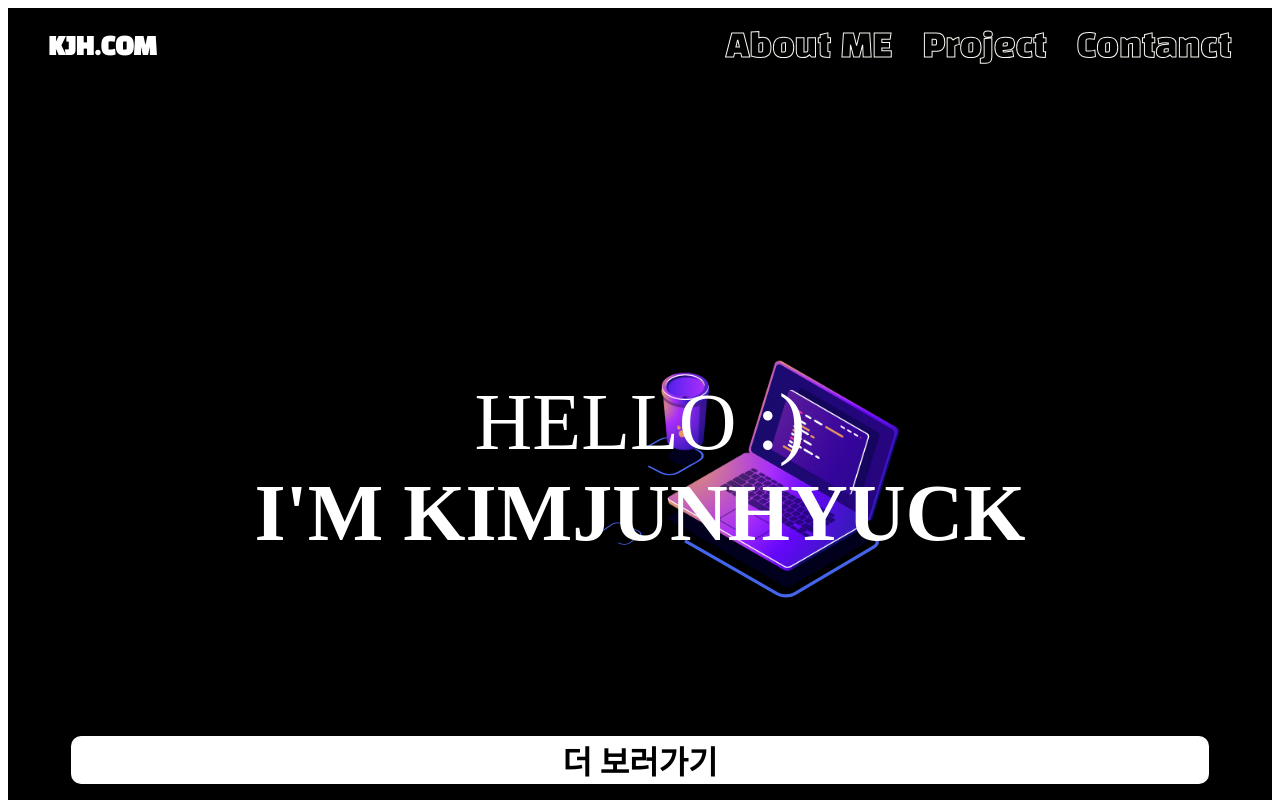
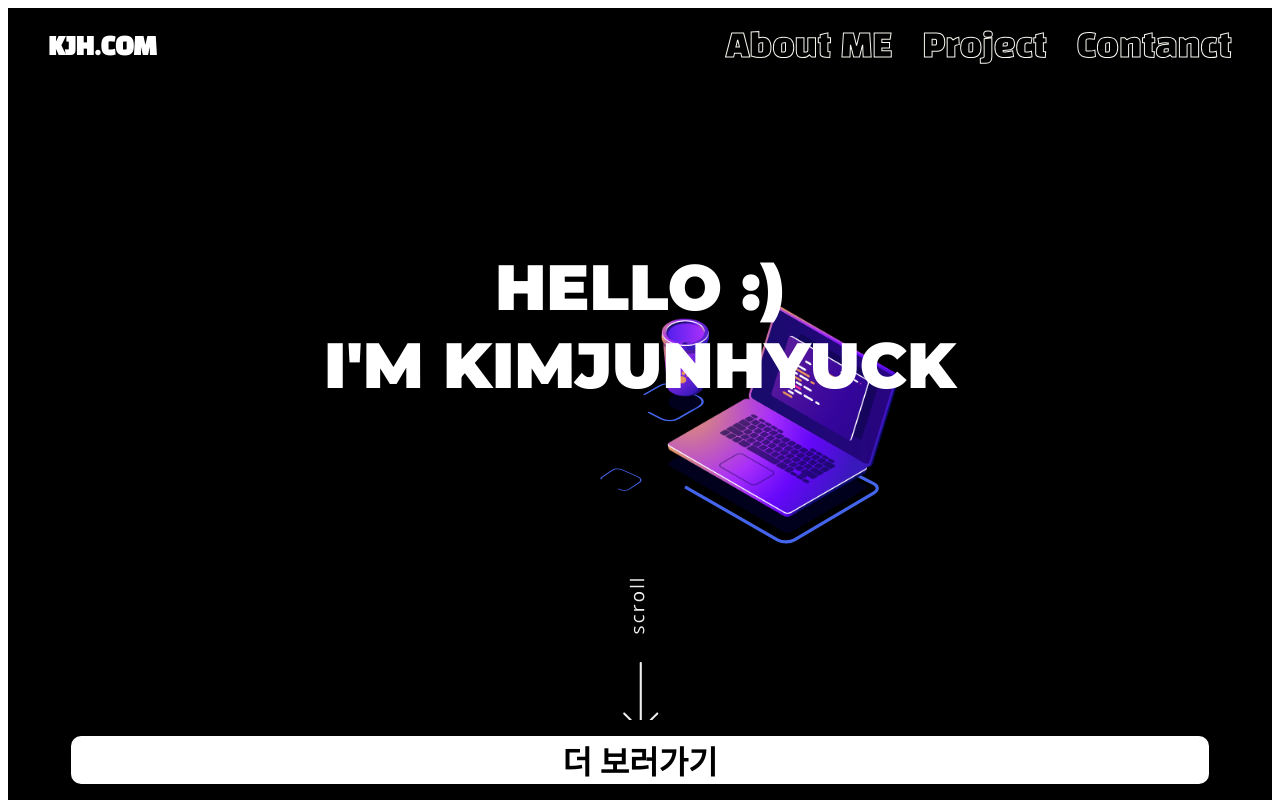
Before and after one commit to heisjun/Junhyuck.com, a React (Create React App) app: page / in a window 1280 px wide. Shown: the top 800 px of the page. Built offline with nearby package versions, Linux system fonts and the light colour scheme.

Commit message:
Desing : Change MainPage title text
메인페이지 텍스트를 글리치텍스트로 전환

```diff
--- a/src/pages/MainPage/index.tsx
+++ b/src/pages/MainPage/index.tsx
@@ -1,6 +1,6 @@
 /** @jsxImportSource @emotion/react */
 import { css, keyframes } from "@emotion/react";
-import React, { useState } from "react";
+import React, { useEffect, useRef, useState } from "react";
 import About from "components/About";
 import AboutSecond from "components/AboutSecond";
 import Lottie from "lottie-react";
@@ -8,6 +8,7 @@ import lottieScroll from "assets/image/3aM6pLo3nl.json";
 import lottieComputer from "assets/image/animation_lldr6qq9.json";
 import useObserver from "hooks/useObserver";
 import Header from "components/Layout/Header/Header";
+import GlitchText from "components/GlitchText";
 
 function MainPage() {
   const [isInViewport, setIsInViewport] = useState(false);
@@ -48,15 +49,17 @@ function MainPage() {
     justify-content: center;
     align-items: center;
     color: white;
-    font-size: 5em;
+    font-size: 5vw;
     font-weight: bold;
+    font-family: "Montserrat", sans-serif;
     ${isInViewport ? fadeInStyles : fadeOutStyles};
   `;
 
   const textStyle = css`
     color: white;
-    font-size: 5em;
+    font-size: 5vw;
     ${isInViewport ? fadeInStyles : fadeOutStyles};
+    font-family: "Montserrat", sans-serif;
   `;
 
   const logoImgStyle = css`
@@ -86,7 +89,6 @@ function MainPage() {
   });
 
   return (
-    <>
     <div css={mainContainerStyle}>
       <section css={sectionStyle}>
         <Header />
@@ -94,9 +96,11 @@ function MainPage() {
           <div css={logoImgStyle}>
             <Lottie animationData={lottieComputer} />
           </div>
-            <span css={textStyle}>HELLO :)</span>
+          <span css={textStyle}>
+            <GlitchText text="HELLO :)" />
+          </span>
           <div css={decoStyle} ref={ref}>
-              I'M KIMJUNHYUCK
+            <GlitchText text="I'M KIMJUNHYUCK" />
           </div>
           <div css={scrollLottieStyle}>
             <Lottie animationData={lottieScroll} />
@@ -106,7 +110,6 @@ function MainPage() {
       <About />
       <AboutSecond />
     </div>
-    </>
   );
 }
 
@@ -125,7 +128,7 @@ const mainBlockStyle = css`
   display: flex;
   flex-direction: column;
   align-items: center;
-  justify-content: center;
+  top: 20vh;
   position: relative;
   height: 100%;
 `;
```
Lines whose indentation alone changed are shown as unchanged.
